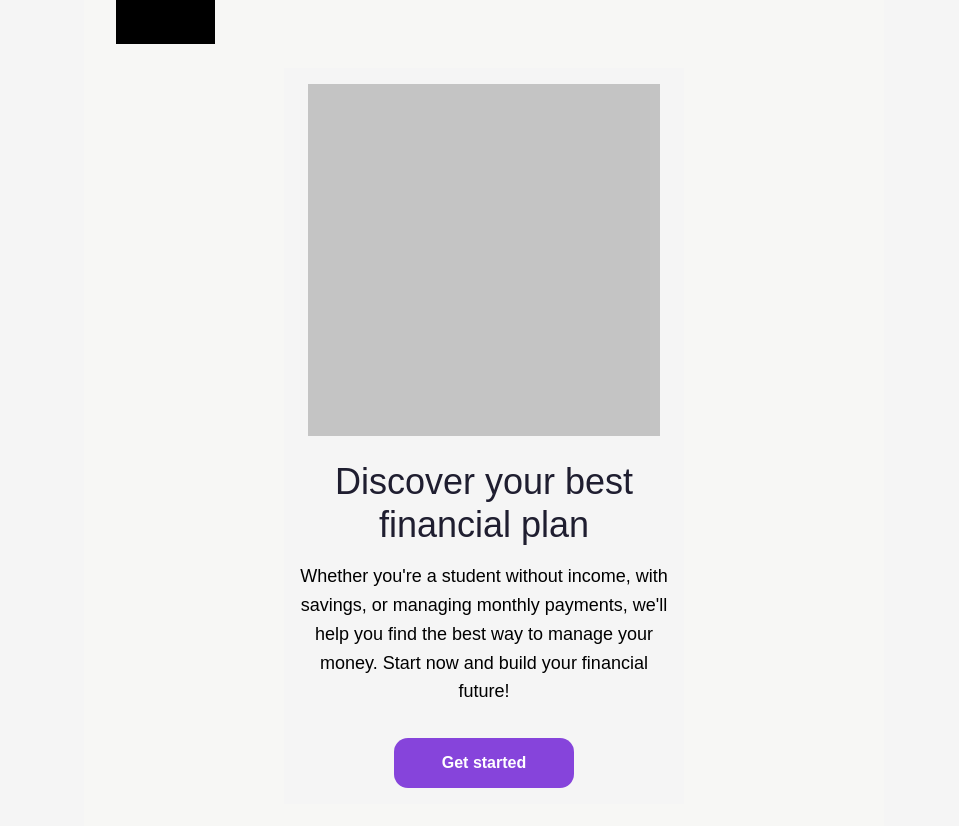
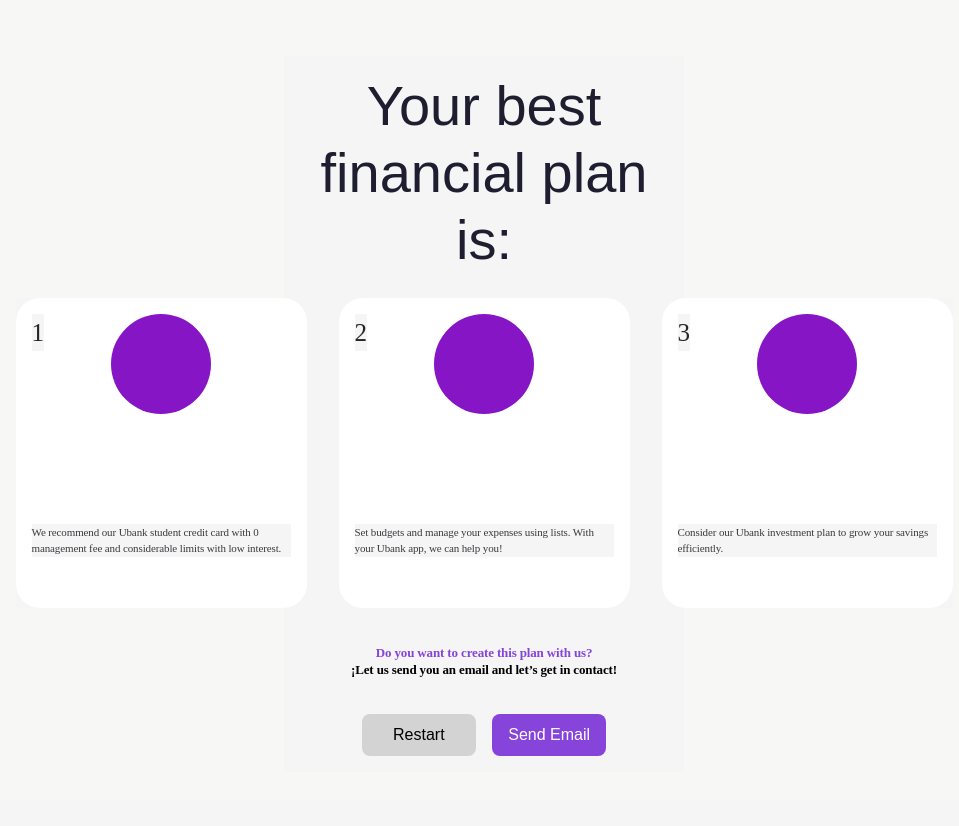
Before and after one commit to viegosabroso/UbankFinal, a React (Vite) app in the folder Ubank/: page /Plan in a window 1280 px wide. Shown: the top 826 px of the page, without its empty margins (156-1115 px from the left). After the commit the page ends 800 px from the top, so only its background shows below. Built offline with nearby package versions, Linux system fonts and the light colour scheme.

Commit message:
Feat: Prop Card Implementation

```diff
--- a/Ubank/src/main.tsx
+++ b/Ubank/src/main.tsx
@@ -16,7 +16,7 @@ const router = createBrowserRouter([
   }
   ,{
     path: "/Plan",
-    element: <OnBoarding />,
+    element: <FinantialPlan />,
   },
 
 ]);
--- /dev/null
+++ b/Ubank/src/pages/FinantialPlan/Components/Card.css
@@ -0,0 +1,56 @@
+/* Estilos específicos del componente Card */
+
+/* Tarjeta */
+.card {
+    width: 291px;
+    height: 310px;
+    border-radius: 24px;
+    background: #ffffff;
+    position: relative;
+    padding: 16px;
+    display: flex;
+    flex-direction: column;
+}
+
+/* Número en la tarjeta */
+.card-number {
+    position: absolute;
+    top: 16px;
+    left: 16px;
+    color: rgba(0, 0, 0, 0.85);
+    font-family: Poppins;
+    font-size: 25px;
+    font-weight: 400;
+    line-height: 150%;
+}
+
+/* Círculo para imagen */
+.card-circle {
+    width: 100px;
+    height: 100px;
+    margin: 0 auto;
+    border-radius: 50%;
+    background-color: #8515c5;
+    margin-bottom: 30px;
+}
+
+/* Imagen en lugar del círculo */
+.card-image {
+    width: 100px;
+    height: 100px;
+    border-radius: 50%;
+    object-fit: cover; /* Asegura que la imagen se ajuste al círculo */
+    margin: 0 auto;
+    margin-bottom: 30px;
+}
+
+/* Texto de la tarjeta */
+.card-text {
+    color: rgba(23, 26, 31, 0.85);
+    font-family: Poppins;
+    font-size: 11px;
+    font-weight: 400;
+    line-height: 150%;
+    letter-spacing: -0.121px;
+    margin-top: 80px;
+}
--- /dev/null
+++ b/Ubank/src/pages/FinantialPlan/Components/Card.tsx
@@ -0,0 +1,25 @@
+import React from 'react';
+import './Card.css';
+
+interface CardProps {
+  number: number;
+  image?: string;  // Prop opcional para reemplazar el círculo con una imagen
+  text: string;
+}
+
+const Card: React.FC<CardProps> = ({ number, image, text }) => {
+  return (
+    <div className="card">
+      <div className="card-number">{number}</div>
+      {/* Si hay una imagen, mostrarla; de lo contrario, mostrar el círculo */}
+      {image ? (
+        <img src={image} alt="Card visual" className="card-image" />
+      ) : (
+        <div className="card-circle"></div>
+      )}
+      <p className="card-text">{text}</p>
+    </div>
+  );
+};
+
+export default Card;
--- a/Ubank/src/pages/FinantialPlan/Components/FinantialPlan.tsx
+++ b/Ubank/src/pages/FinantialPlan/Components/FinantialPlan.tsx
@@ -1,50 +1,39 @@
 import React from 'react';
 import './FinantialPlan.css';
+import Card from './Card';
 
-const FinantialPlan: React.FC = () => {
+interface FinantialPlanProps {
+  efficientSubtitle: string;
+}
+
+const FinantialPlan: React.FC<FinantialPlanProps> = ({ efficientSubtitle }) => {
   return (
     <div className="financial-plan-container">
       <div className="top-rectangle"></div> {/* Rectángulo negro superior */}
 
       <div className="content">
         <h1 className="subtitle">Your best financial plan is:</h1>
-        <h2 className="efficient-subtitle">Efficient</h2>
+        <h2 className="efficient-subtitle">{efficientSubtitle}</h2> {/* Subtítulo dinámico */}
 
         <div className="card-container">
-          {/* Tarjetas de recomendación */}
-          <div className="card">
-            <div className="card-number">1</div>
-            <div className="card-circle"></div>
-            <p className="card-text">
-              We recommend our Ubank student credit card with 0 management fee and considerable limits with low interest.
-            </p>
-          </div>
-
-          <div className="card">
-            <div className="card-number">2</div>
-            <div className="card-circle"></div>
-            <p className="card-text">
-            Set budgets and manage your expenses using lists. With your Ubank app, we can help you!
-            </p>
-          </div>
-
-          <div className="card">
-            <div className="card-number">3</div>
-            <div className="card-circle"></div>
-            <p className="card-text">
-              Consider our Ubank investment plan to grow your savings efficiently.
-            </p>
-          </div>
+          {/* Usar el componente Card y pasarle las props dinámicas */}
+          <Card
+            number={1}
+            text="We recommend our Ubank student credit card with 0 management fee and considerable limits with low interest."
+          />
+          <Card
+            number={2}
+            text="Set budgets and manage your expenses using lists. With your Ubank app, we can help you!"
+          />
+          <Card
+            number={3}
+            text="Consider our Ubank investment plan to grow your savings efficiently."
+          />
         </div>
 
         {/* Texto adicional */}
-        <p className="contact-text">
-          Do you want to create this plan with us?
-        </p>
-       {/* Texto adicional Negro */}
-       <p className="contact-text2">
-          ¡Let us send you an email and let’s get in contact!
-        </p>
+        <p className="contact-text">Do you want to create this plan with us?</p>
+        <p className="contact-text2">¡Let us send you an email and let’s get in contact!</p>
 
         {/* Botones */}
         <div className="button-container">
```
